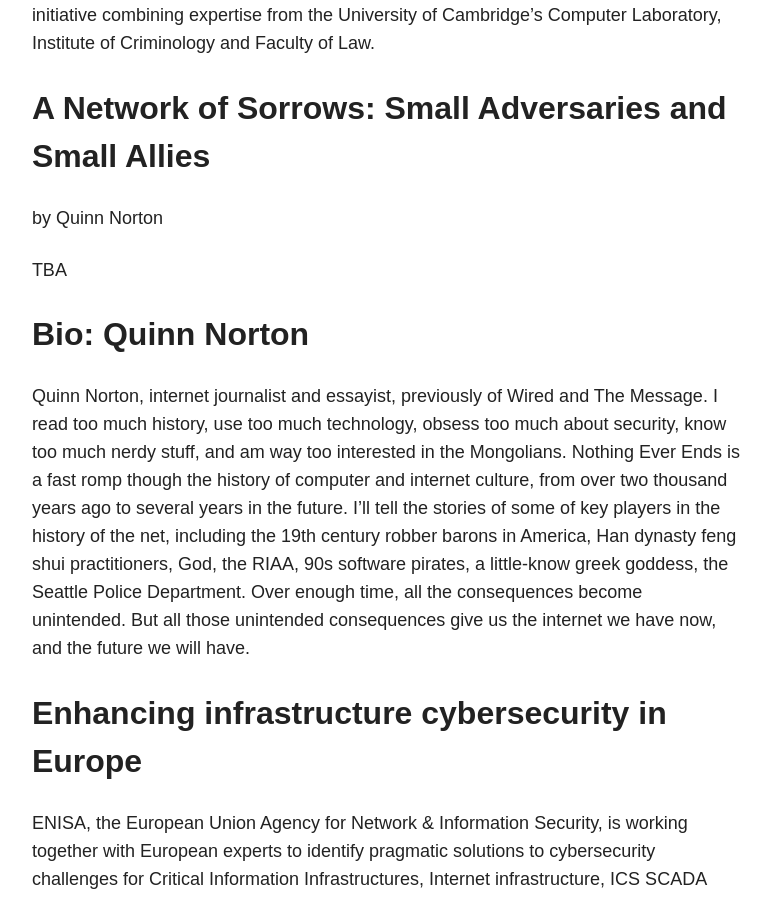
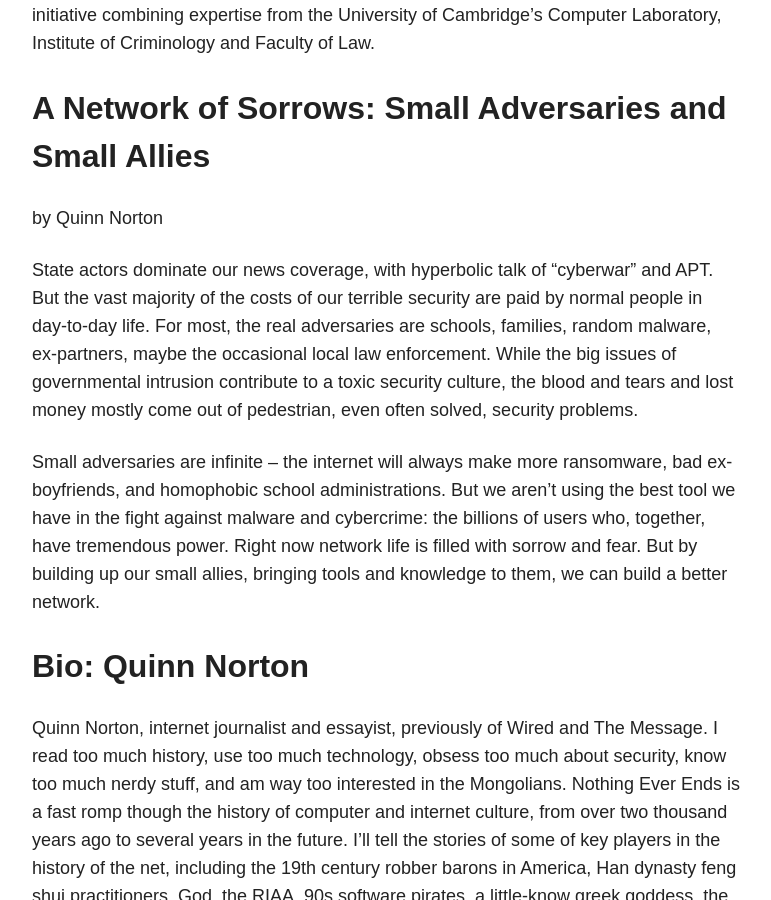
Before and after one commit to adulau/hack-lu-2016, a Jekyll site: the page built from talks/index.md, in a window 1280 px wide and 900 px high, scrolled down 1968 px. Shown: the whole window, without its empty margins (254-1025 px from the left). Built offline with Jekyll 4.4.1, drawn with Linux system fonts in a browser that asks for light colours; nearby versions of some CDN libraries; some of the changed text lies outside the part shown.

```diff
--- a/talks/index.md
+++ b/talks/index.md
@@ -31,7 +31,9 @@ A Network of Sorrows: Small Adversaries and Small Allies
 --------------------------------------------------------
 by Quinn Norton
 
-TBA
+State actors dominate our news coverage, with hyperbolic talk of "cyberwar" and APT. But the vast majority of the costs of our terrible security are paid by normal people in day-to-day life. For most, the real adversaries are schools, families, random malware, ex-partners, maybe the occasional local law enforcement. While the big issues of governmental intrusion contribute to a toxic security culture, the blood and tears and lost money mostly come out of pedestrian, even often solved, security problems.
+
+Small adversaries are infinite -- the internet will always make more ransomware, bad ex-boyfriends, and homophobic school administrations. But we aren't using the best tool we have in the fight against malware and cybercrime: the billions of users who, together, have tremendous power. Right now network life is filled with sorrow and fear. But by building up our small allies, bringing tools and knowledge to them, we can build a better network.
 
 Bio: Quinn Norton
 -----------------
@@ -713,3 +715,12 @@ Bio: Thomas Chopitea
 --------------------
 
 Thomas Chopitea is a digital forensics analyst and incident responder at CERT Société Générale. He enjoys toying around with malware and exploring the possibility that memory forensics offer. He's built a few tools (and Volatility plugins) that have one thing in common: try to make the fellow's analyst job as simple as possible.
+
+Nothing is beyond our pots - An Introductory Worskhop about Honeypots
+---------------------------------------------------------------------
+by Guillaume Arcas
+
+This introductory non-technical 4-hours workshop will present the basics of Honeypot and their history, the different types of honeypots, how to deploy and manage them, the pros and cons of using honeypots, etc. It is intended for technical or non-technical people who want to know everything about honeypots before using its but were afraid to ask.
+
+Bio: Guillaume Arcas
+--------------------
```
Also changed, not shown: agenda/index.md (+2 -2 lines).
